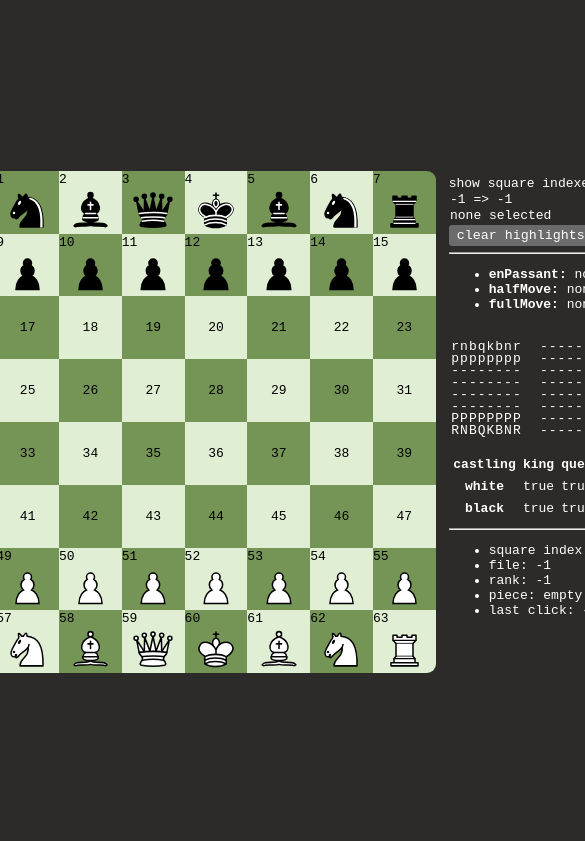
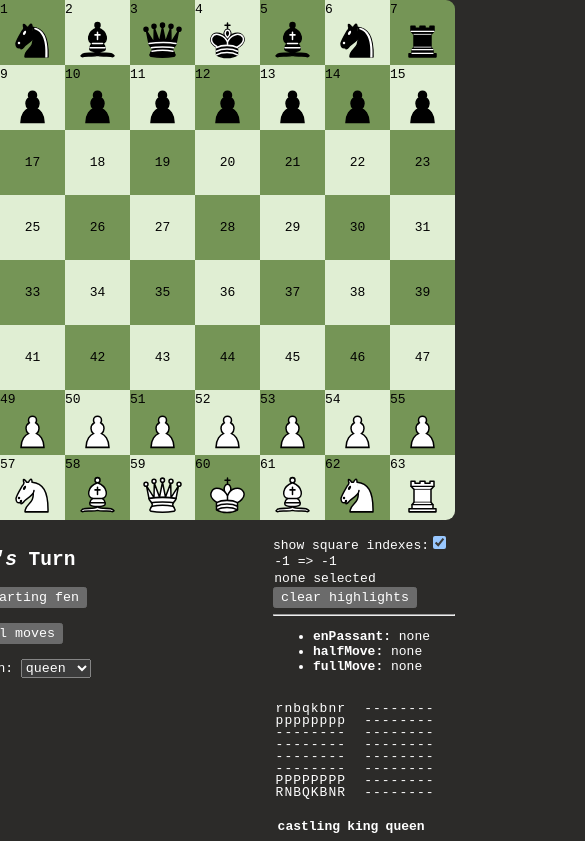
Before and after one commit to SX-9/chess-from-scratch, a Vue app: page / in a window 390 px wide. Shown: the top 841 px of the page, 585 px wide, since content can reach past the window. Built offline with nearby package versions, Linux system fonts and the light colour scheme.

Commit message:
layout mobile

```diff
--- a/src/App.vue
+++ b/src/App.vue
@@ -90,6 +90,22 @@ export default {
 </script>
 
 <template>
+  <div id="board" :class="numbered ? 'smaller' : ''">
+    <div
+      @dragover.prevent
+      @drop.prevent="(e) => pieceDrop(e, i)"
+      @dragstart="(e) => pieceDrag(e, i)"
+      @mouseover="() => lastSel = i"
+      @contextmenu.prevent="() => highlights.toggleHighlight(i as Square)"
+      @click="() => squareClick(i as Square)"
+      role="button" :draggable="!!piece"
+      :class="((getFileRank(i as Square).file + getFileRank(i as Square).rank) % 2 === 0 ? 'white' : 'black') + (highlights.highlights[i] ? ' highlight' : '')"
+      v-for="[i, piece] in board.board.entries()">
+      <p v-if="numbered">{{ i }}</p>
+      <img v-if="piece" :src="'./assets/' + piece + '.svg'">
+    </div>
+  </div>
+  <div :style="{ display: 'flex', gap: '1em', justifyContent: 'space-between' }">
     <div id="history">
       <h2><i>{{ board.turn === 'w' ? 'White' : 'Black' }}'s</i> Turn</h2>
       <button @click="showFen()">show starting fen</button>
@@ -110,21 +126,6 @@ export default {
             {{ moveIdentifier(move, true) }}
           </p>
         </div>
-    </div>
-  </div>
-  <div id="board" :class="numbered ? 'smaller' : ''">
-    <div
-      @dragover.prevent
-      @drop.prevent="(e) => pieceDrop(e, i)"
-      @dragstart="(e) => pieceDrag(e, i)"
-      @mouseover="() => lastSel = i"
-      @contextmenu.prevent="() => highlights.toggleHighlight(i as Square)"
-      @click="() => squareClick(i as Square)"
-      role="button" :draggable="!!piece"
-      :class="((getFileRank(i as Square).file + getFileRank(i as Square).rank) % 2 === 0 ? 'white' : 'black') + (highlights.highlights[i] ? ' highlight' : '')"
-      v-for="[i, piece] in board.board.entries()">
-      <p v-if="numbered">{{ i }}</p>
-      <img v-if="piece" :src="'./assets/' + piece + '.svg'">
       </div>
     </div>
     <div id="controls">
@@ -172,4 +173,5 @@ export default {
         <li>last click: {{ lastClicked }}</li>
       </ul>
     </div>
+  </div>
 </template>
--- a/src/style.css
+++ b/src/style.css
@@ -8,16 +8,25 @@ body {
   display: flex;
   justify-content: center;
   align-items: center;
-  height: 100vh;
+  min-height: 100vh;
   margin: 0;
 }
 
 #app {
   display: flex;
+  grid-template-rows: 1fr 1fr;
   gap: 1em;
+  height: 100%;
+}
+
+@media (max-width: 950px) {
+  #app {
+    display: grid;
+  }
 }
 
 div#board {
+  grid: "board";
   display: grid;
   grid-template-columns: repeat(8, 1fr);
   grid-template-rows: repeat(8, 1fr);
@@ -76,6 +85,7 @@ img {
 }
 
 div#history {
+  grid: "history";
   max-width: 20em;
   max-height: 38em;
 }
@@ -107,6 +117,7 @@ div#history > div div.w {
 }
 
 div#controls {
+  grid: "controls";
   max-width: 14em;
   max-height: 38em;
   width: 100%;
```
Lines whose indentation alone changed are shown as unchanged.
